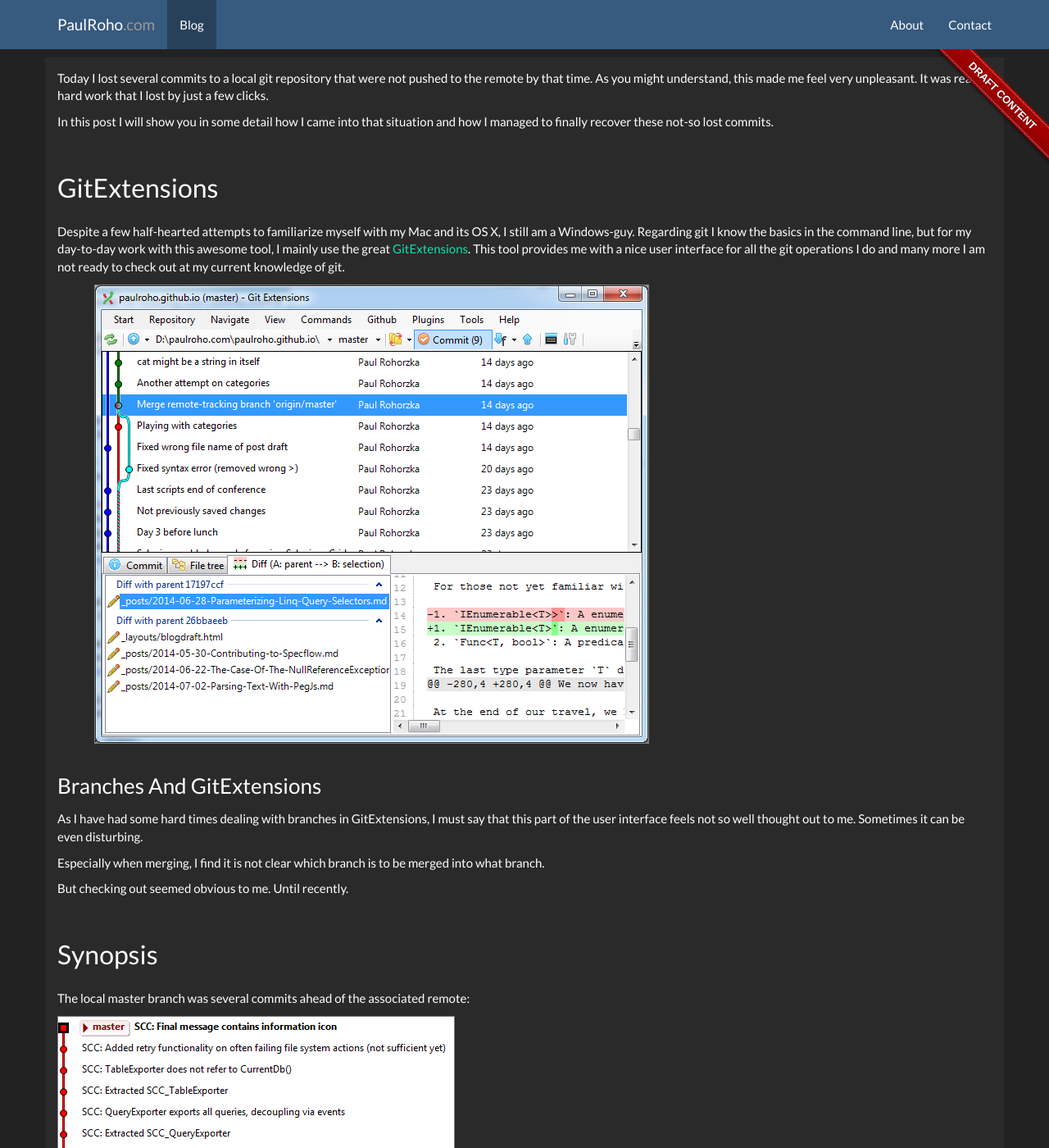
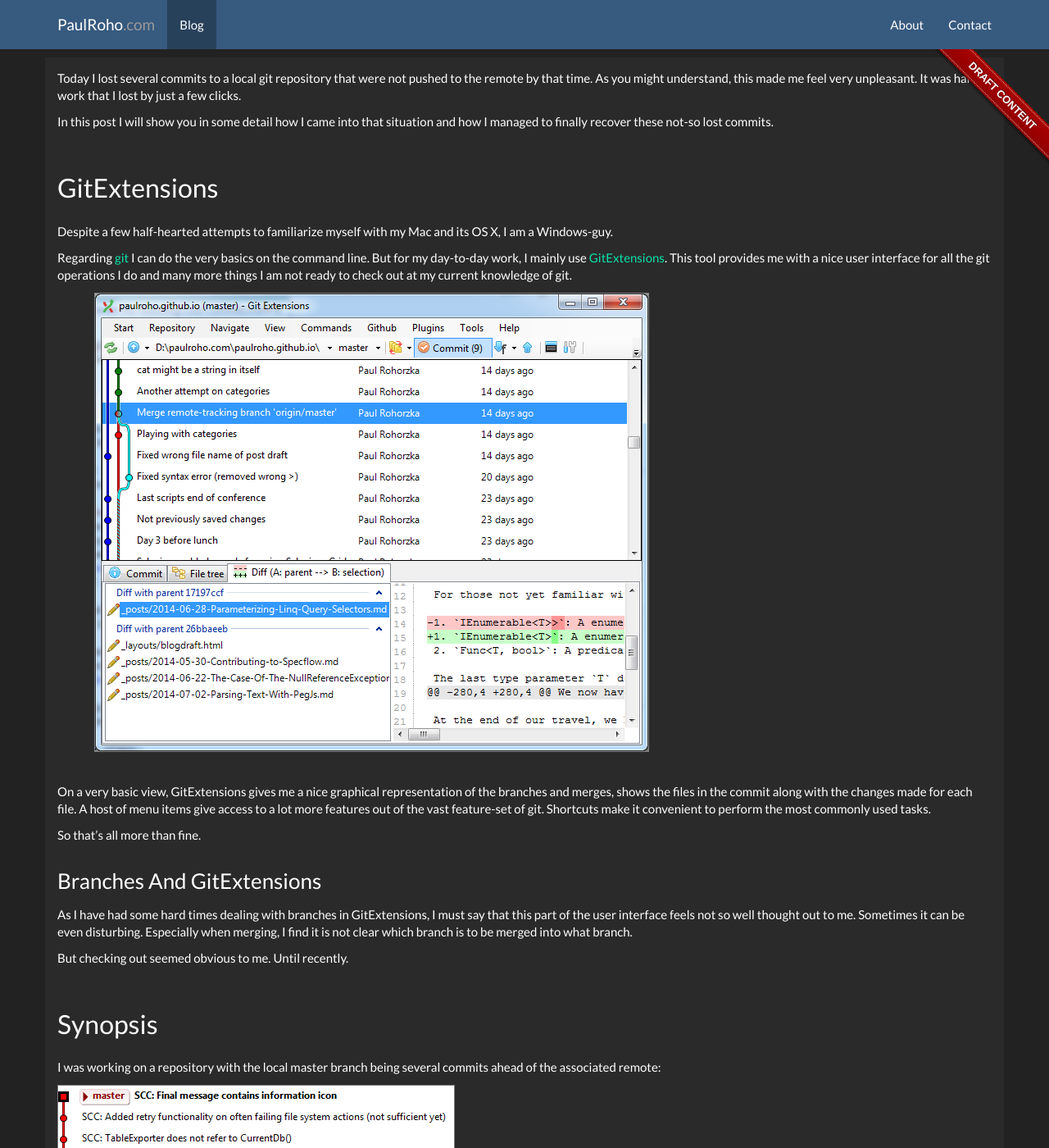
Before and after one commit to paulroho/paulroho.github.io, a Jekyll site: the page built from _posts/2014-10-24-Git-Saved-Me-Restoring-Lost-Commits.md, in a window 1280 px wide and 1400 px high. Shown: the whole window at 82% size. Built offline with Jekyll 4.4.1, drawn with Linux system fonts in a browser that asks for light colours; nearby versions of some CDN libraries; some of the changed text lies outside the part shown.

Commit message:
A new update to the draft

```diff
--- a/_posts/2014-10-24-Git-Saved-Me-Restoring-Lost-Commits.md
+++ b/_posts/2014-10-24-Git-Saved-Me-Restoring-Lost-Commits.md
@@ -4,30 +4,34 @@
 tags: [git]
 ---
 
-Today I lost several commits to a local git repository that were not pushed to the remote by that time. As you might understand, this made me feel very unpleasant. It was really hard work that I lost by just a few clicks.
+Today I lost several commits to a local git repository that were not pushed to the remote by that time. As you might understand, this made me feel very unpleasant. It was hard work that I lost by just a few clicks.
 
 In this post I will show you in some detail how I came into that situation and how I managed to finally recover these not-so lost commits.
 
 ## GitExtensions
-Despite a few half-hearted attempts to familiarize myself with my Mac and its OS X, I still am  a Windows-guy. Regarding git I know the basics in the command line, but for my day-to-day work with this awesome tool, I mainly use the great [GitExtensions](https://github.com/gitextensions/gitextensions). This tool provides me with a nice user interface for all the git operations I do and many more I am not ready to check out at my current knowledge of git.
+Despite a few half-hearted attempts to familiarize myself with my Mac and its OS X, I am  a Windows-guy.
+
+Regarding [git](http://git-scm.com/) I can do the very basics on the command line. But for my day-to-day work, I mainly use [GitExtensions](https://github.com/gitextensions/gitextensions). This tool provides me with a nice user interface for all the git operations I do and many more things I am not ready to check out at my current knowledge of git.
 
 ![GitExtension's Main Window](/images/posts/GitRecoverLostCommits/00_GitExt.PNG)
 {: .image}
 
+On a very basic view, GitExtensions gives me a nice graphical representation of the branches and merges, shows the files in the commit along with the changes made for each file. A host of menu items give access to a lot more features out of the vast feature-set of git. Shortcuts make it convenient to perform the most commonly used tasks.
+
+So that's all more than fine.
+
 ### Branches And GitExtensions
-As I have had some hard times dealing with branches in GitExtensions, I must say that this part of the user interface feels not so well thought out to me. Sometimes it can be even disturbing.
-
-Especially when merging, I find it is not clear which branch is to be merged into what branch.
+As I have had some hard times dealing with branches in GitExtensions, I must say that this part of the user interface feels not so well thought out to me. Sometimes it can be even disturbing. Especially when merging, I find it is not clear which branch is to be merged into what branch.
 
 But checking out seemed obvious to me. Until recently.
 
 ## Synopsis
 
-The local master branch was several commits ahead of the associated remote:
+I was working on a repository with the local master branch being several commits ahead of the associated remote:
 
 ![The repository as it was before the incident](/images/posts/GitRecoverLostCommits/01_SituationBefore_GitExt.PNG)
 
-Then I realized that I needed the version from a file as it was on the remote master (origin/master). So I thought it would be easy to just checkout the commit, grab that version of the desired file and go back to where I was in my local master branch. And here the tragic started.
+Having arrived in that state I realized that I needed an older version of a file. To be exact, I needed exactly that version that was on the remote master (origin/master). So I thought it would be easy to just checkout the commit, grab that version of the desired file and go back to where I was in my local master branch. And here the tragic started.
 
 I selected the commit, and chose "Checkout branch" from the context menu:
 
```
